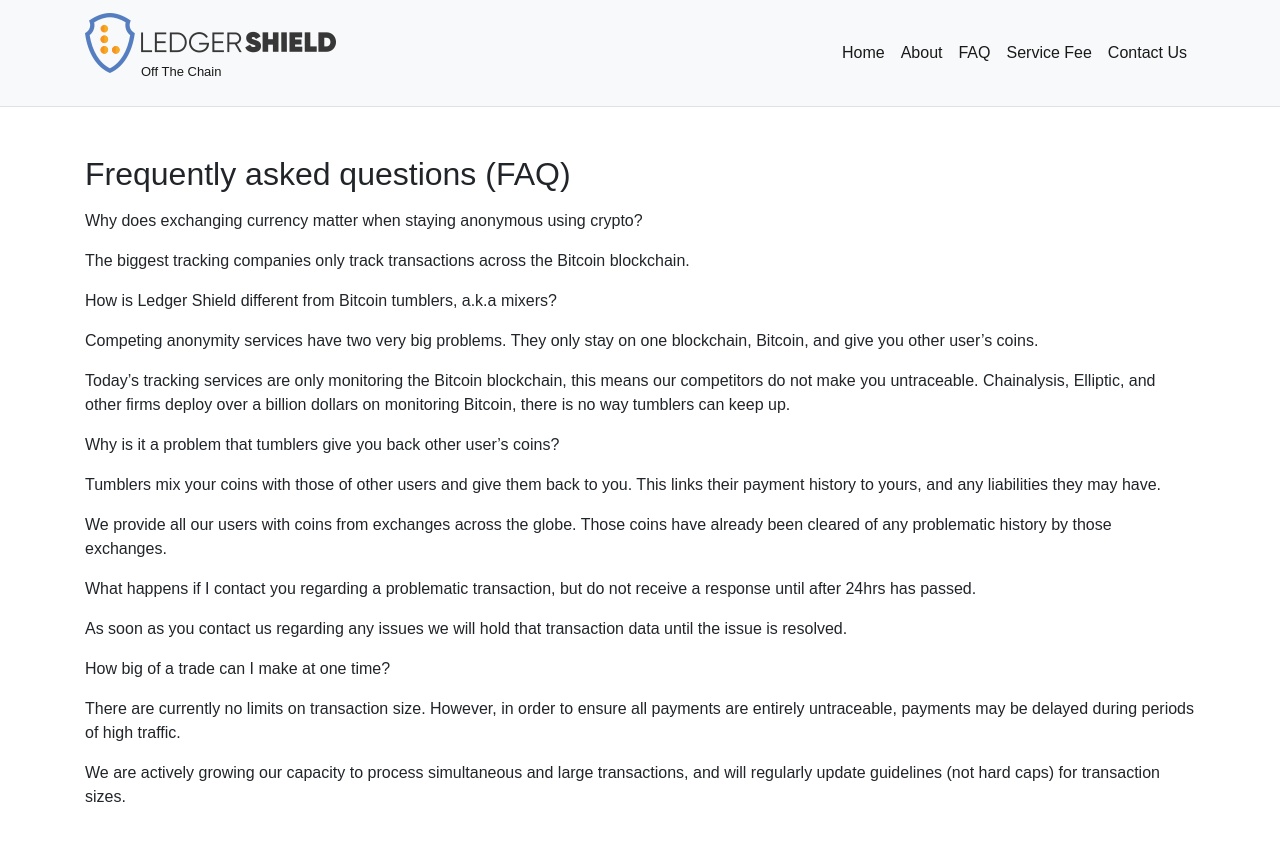
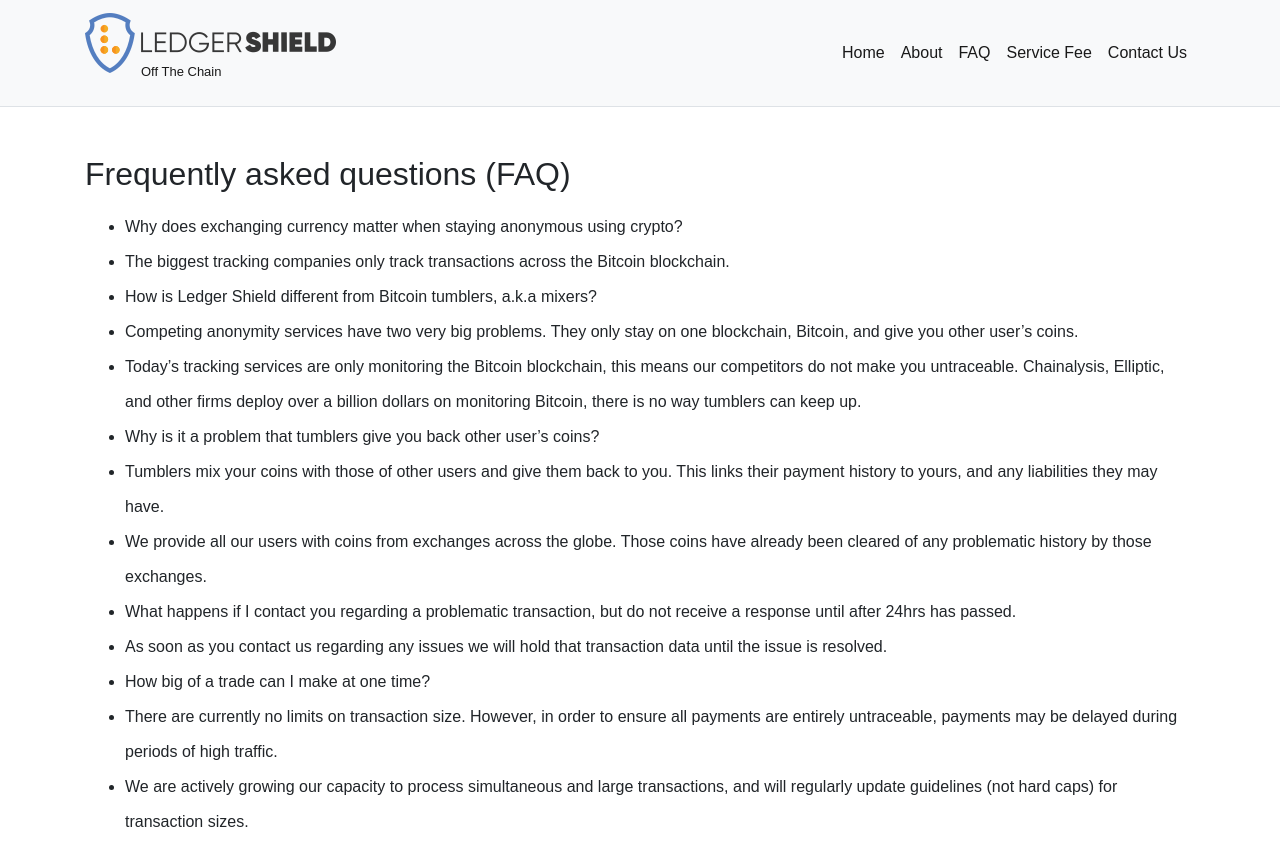
Before and after one commit to collabro2017/-ledgershield_app, a React (Create React App) app: page /faq in a window 1280 px wide. Shown: the top 866 px of the page. Built offline with nearby package versions, Linux system fonts and the light colour scheme; what react-router-redux would draw is missing.

Commit message:
miner adjustment

```diff
--- a/src/assets/index.css
+++ b/src/assets/index.css
@@ -63,3 +63,8 @@ body {
 .fa-size-20 {
   font-size: 20px
 }
+
+ol li {
+  line-height: 35px;
+  list-style: outside
+}
--- a/src/components/Pages/Faq.js
+++ b/src/components/Pages/Faq.js
@@ -7,19 +7,21 @@ export default class Faq extends Component {
             <div className="row">
                 <div className="col-md-12 mt-5 mb-5">
                     <h2 className="text-left mb-3">Frequently asked questions (FAQ)</h2>
-                    <p>Why does exchanging currency matter when staying anonymous using crypto?</p>
-                    <p>The biggest tracking companies only track transactions across the Bitcoin blockchain.</p>
-                    <p>How is Ledger Shield different from Bitcoin tumblers, a.k.a mixers? </p>
-                    <p>Competing anonymity services have two very big problems. They only stay on one blockchain, Bitcoin, and give you other user’s coins. </p>
-                    <p>Today’s tracking services are only monitoring the Bitcoin blockchain, this means our competitors do not make you untraceable. Chainalysis, Elliptic, and other firms deploy over a billion dollars on monitoring Bitcoin, there is no way tumblers can keep up. </p>
-                    <p>Why is it a problem that tumblers give you back other user’s coins? </p>
-                    <p>Tumblers mix your coins with those of other users and give them back to you. This links their payment history to yours, and any liabilities they may have. </p>
-                    <p>We provide all our users with coins from exchanges across the globe. Those coins have already been cleared of any problematic history by those exchanges. </p>
-                    <p>What happens if I contact you regarding a problematic transaction, but do not receive a response until after 24hrs has passed. </p>
-                    <p>As soon as you contact us regarding any issues we will hold that transaction data until the issue is resolved. </p>
-                    <p>How big of a trade can I make at one time? </p>
-                    <p>There are currently no limits on transaction size. However, in order to ensure all payments are entirely untraceable, payments may be delayed during periods of high traffic. </p>
-                    <p>We are actively growing our capacity to process simultaneous and large transactions, and will regularly update guidelines (not hard caps) for transaction sizes. </p>
+                    <ol>
+                        <li>Why does exchanging currency matter when staying anonymous using crypto?</li>
+                        <li>The biggest tracking companies only track transactions across the Bitcoin blockchain.</li>
+                        <li>How is Ledger Shield different from Bitcoin tumblers, a.k.a mixers? </li>
+                        <li>Competing anonymity services have two very big problems. They only stay on one blockchain, Bitcoin, and give you other user’s coins. </li>
+                        <li>Today’s tracking services are only monitoring the Bitcoin blockchain, this means our competitors do not make you untraceable. Chainalysis, Elliptic, and other firms deploy over a billion dollars on monitoring Bitcoin, there is no way tumblers can keep up. </li>
+                        <li>Why is it a problem that tumblers give you back other user’s coins? </li>
+                        <li>Tumblers mix your coins with those of other users and give them back to you. This links their payment history to yours, and any liabilities they may have. </li>
+                        <li>We provide all our users with coins from exchanges across the globe. Those coins have already been cleared of any problematic history by those exchanges. </li>
+                        <li>What happens if I contact you regarding a problematic transaction, but do not receive a response until after 24hrs has passed. </li>
+                        <li>As soon as you contact us regarding any issues we will hold that transaction data until the issue is resolved. </li>
+                        <li>How big of a trade can I make at one time? </li>
+                        <li>There are currently no limits on transaction size. However, in order to ensure all payments are entirely untraceable, payments may be delayed during periods of high traffic. </li>
+                        <li>We are actively growing our capacity to process simultaneous and large transactions, and will regularly update guidelines (not hard caps) for transaction sizes. </li>
+                    </ol>
                 </div>
             </div>
         </div>)
--- a/src/constants/app.js
+++ b/src/constants/app.js
@@ -1,6 +1,6 @@
-// export const ROOT_URL = "http://13.58.248.113/api/v1";
-// export const MEDIA_URL = "http://13.58.248.113";
-// export const WEBSOCKET_URL = 'ws://13.58.248.113/ws';
-export const ROOT_URL = "http://localhost:8081/v1";
-export const MEDIA_URL = "http://localhost:8081";
-export const WEBSOCKET_URL = 'ws://localhost:8081/ws';
+export const ROOT_URL = "http://13.58.248.113/api/v1";
+export const MEDIA_URL = "http://13.58.248.113";
+export const WEBSOCKET_URL = 'ws://13.58.248.113/ws';
+// export const ROOT_URL = "http://localhost:8081/v1";
+// export const MEDIA_URL = "http://localhost:8081";
+// export const WEBSOCKET_URL = 'ws://localhost:8081/ws';
--- a/src/reducers/coinReducer.js
+++ b/src/reducers/coinReducer.js
@@ -16,7 +16,6 @@ export const coinReducer = (state =  INITIAL_STATE, action) => {
         state =  {...state, coinsList: { coins:[], error: null, loading: true }}
       break;
     case FETCH_COINS_SUCCESS:
-        console.log(action.payload.data)
         state =  {...state, coinsList:{ coins: action.payload.data, error:null, loading: false}}
         break;
     case  FETCH_COINS_ERROR:
```
